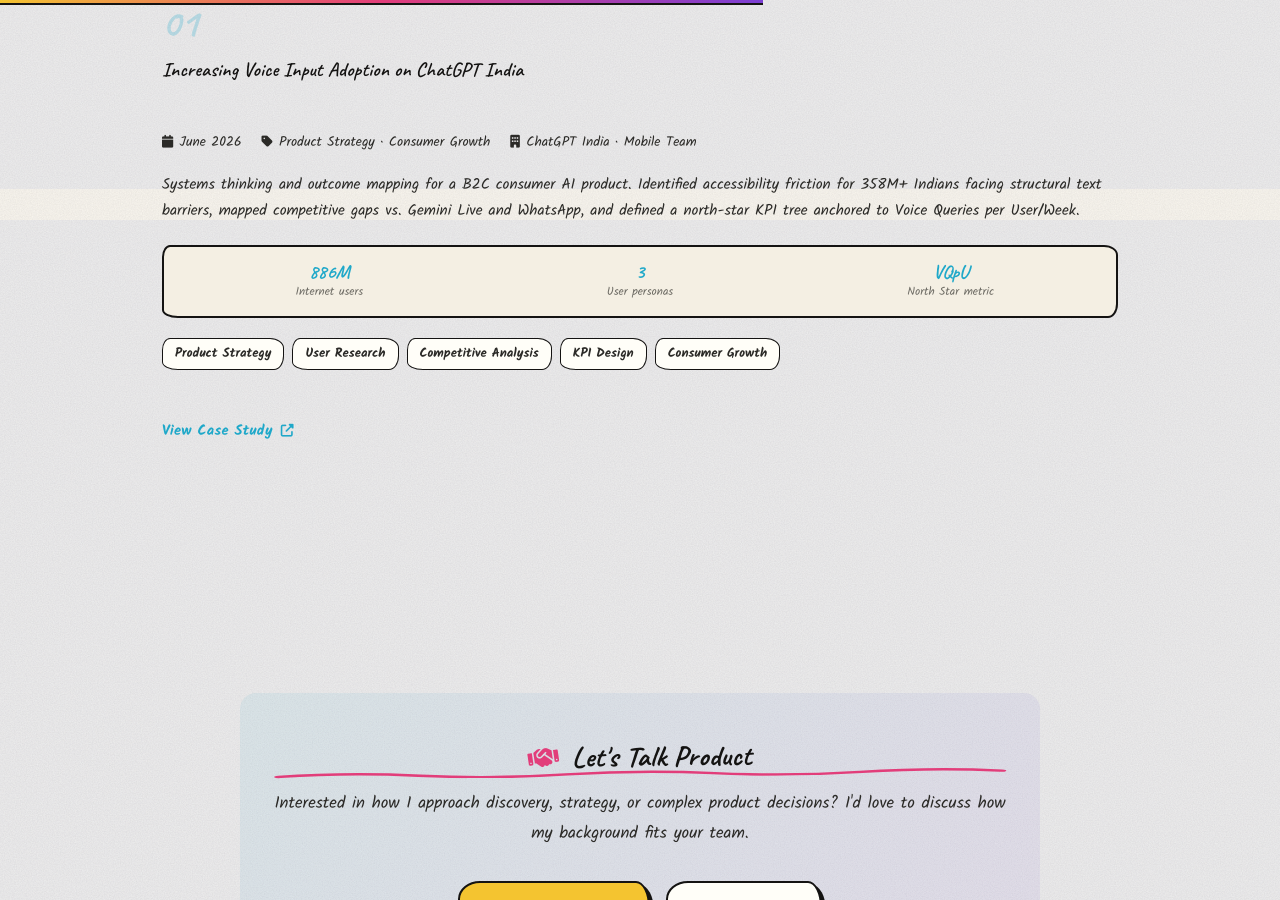
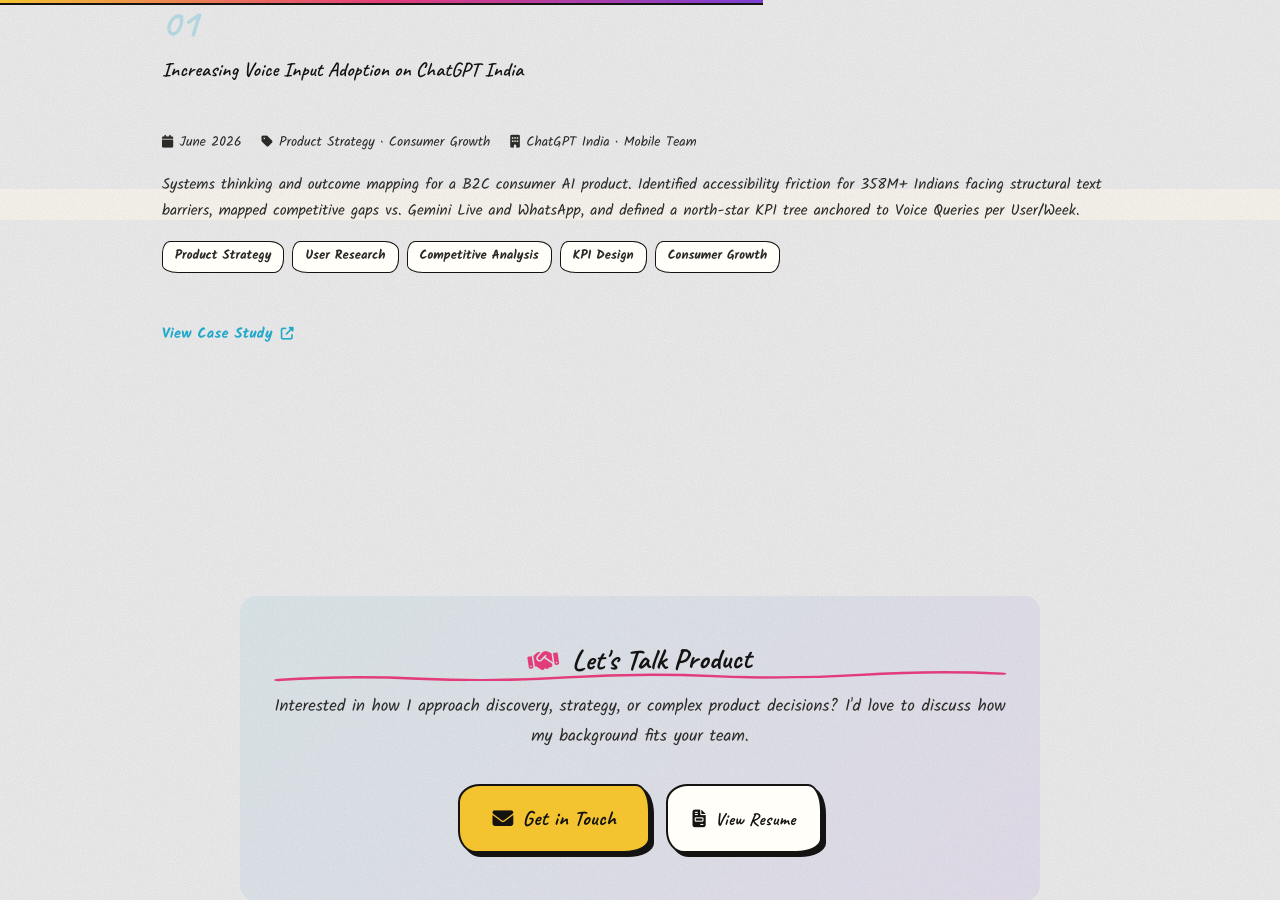
Before and after one commit to mayank1101/mayank1101.github.io, a Jekyll site: the page built from case-studies.html, in a window 1280 px wide and 900 px high, scrolled down 711 px. Built offline with Jekyll 4.4.1, drawn with Linux system fonts in a browser that asks for light colours; some web fonts are replaced.

Commit message:
removed highlighed section in chtgpt voice case-study card

```diff
--- a/case-studies.html
+++ b/case-studies.html
@@ -47,21 +47,6 @@
           Gemini Live and WhatsApp, and defined a north-star KPI tree anchored to Voice Queries per User/Week.
         </p>
 
-        <div class="case-study-highlights">
-          <div class="case-study-highlight">
-            <span class="case-study-highlight-val">886M</span>
-            <span class="case-study-highlight-lbl">Internet users</span>
-          </div>
-          <div class="case-study-highlight">
-            <span class="case-study-highlight-val">3</span>
-            <span class="case-study-highlight-lbl">User personas</span>
-          </div>
-          <div class="case-study-highlight">
-            <span class="case-study-highlight-val">VQpU</span>
-            <span class="case-study-highlight-lbl">North Star metric</span>
-          </div>
-        </div>
-
         <div class="case-study-card-tags">
           <span>Product Strategy</span>
           <span>User Research</span>
```
